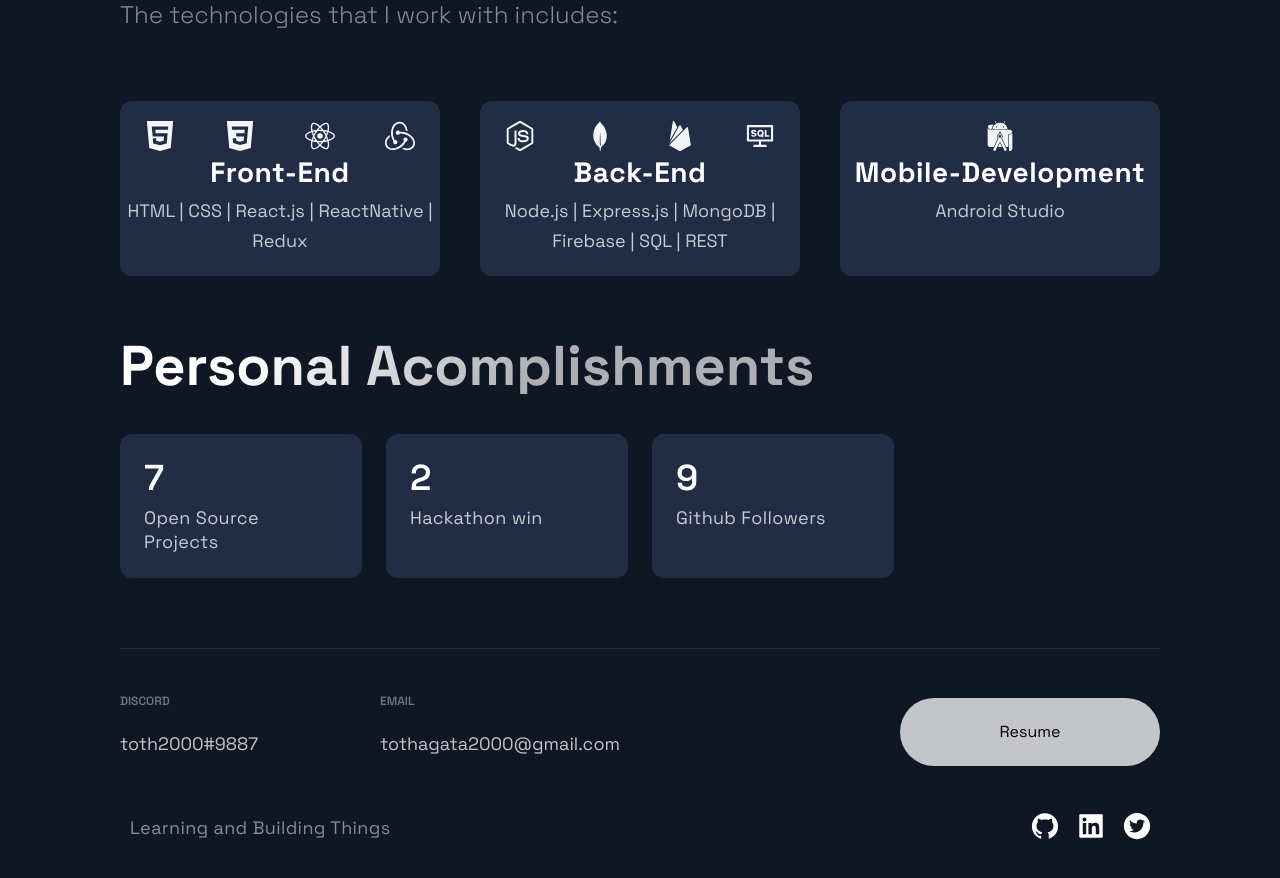
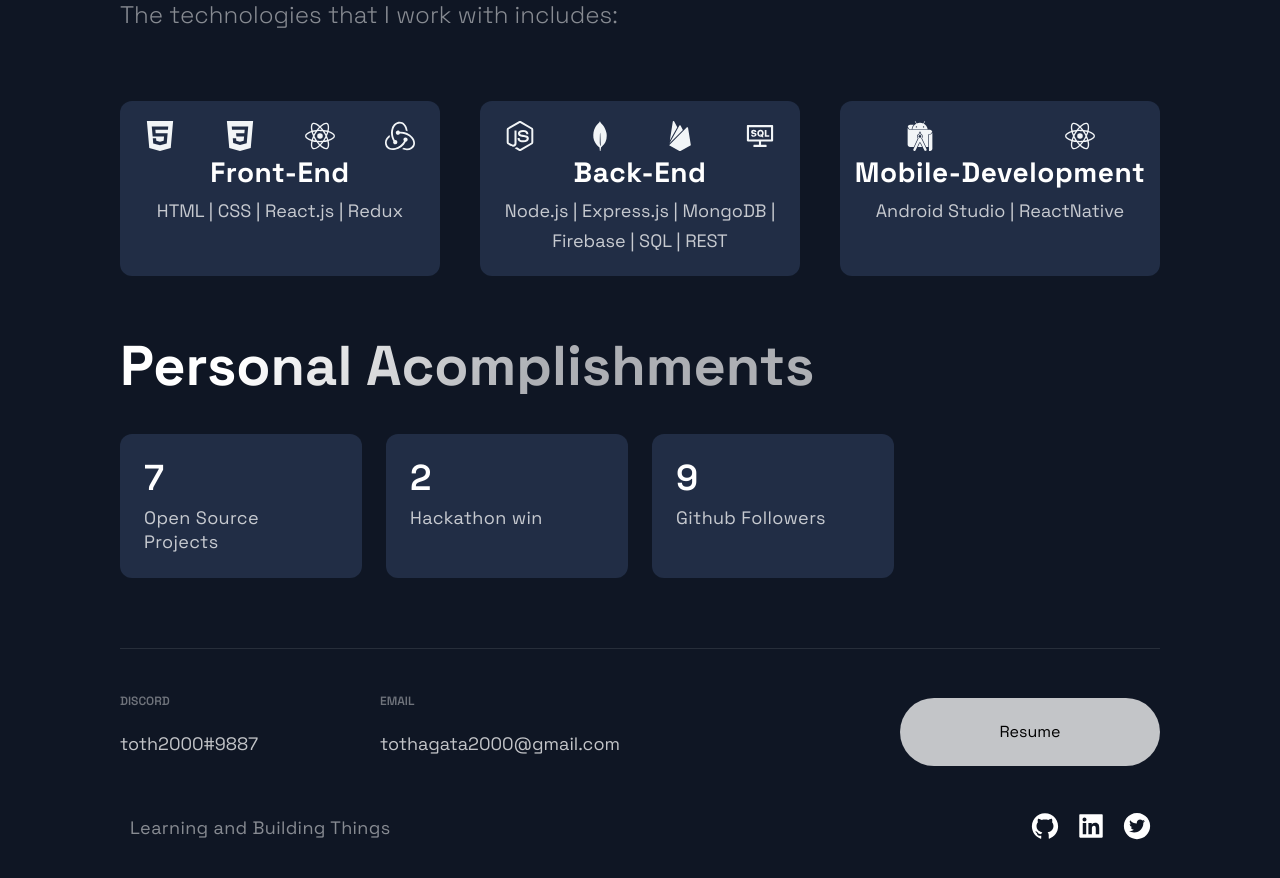
Before and after one commit to toth2000/toth2000.github.io, a Next.js app: page / in a window 1280 px wide. Shown: the part 2740-3618 px from the top of the page. Built offline with nearby package versions, Linux system fonts and the light colour scheme.

Commit message:
Fix: tech section

```diff
--- a/src/components/Technologies/Technologies.js
+++ b/src/components/Technologies/Technologies.js
@@ -79,7 +79,7 @@ const Technologies = () => (
           </IconContainer>
           <ListContainer>
             <ListTitle>Front-End</ListTitle>
-            <ListParagraph>HTML | CSS | React.js | ReactNative | Redux</ListParagraph>
+            <ListParagraph>HTML | CSS | React.js | Redux</ListParagraph>
           </ListContainer>
         </ListItem>
         <ListItem>
@@ -101,10 +101,11 @@ const Technologies = () => (
         <ListItem>
           <IconContainer>
             <SiAndroidstudio size="3rem" />
+            <SiReact size="3rem" />
           </IconContainer>
           <ListContainer>
             <ListTitle>Mobile-Development</ListTitle>
-            <ListParagraph>Android Studio</ListParagraph>
+            <ListParagraph>Android Studio | ReactNative</ListParagraph>
           </ListContainer>
         </ListItem>
       </List>
```
